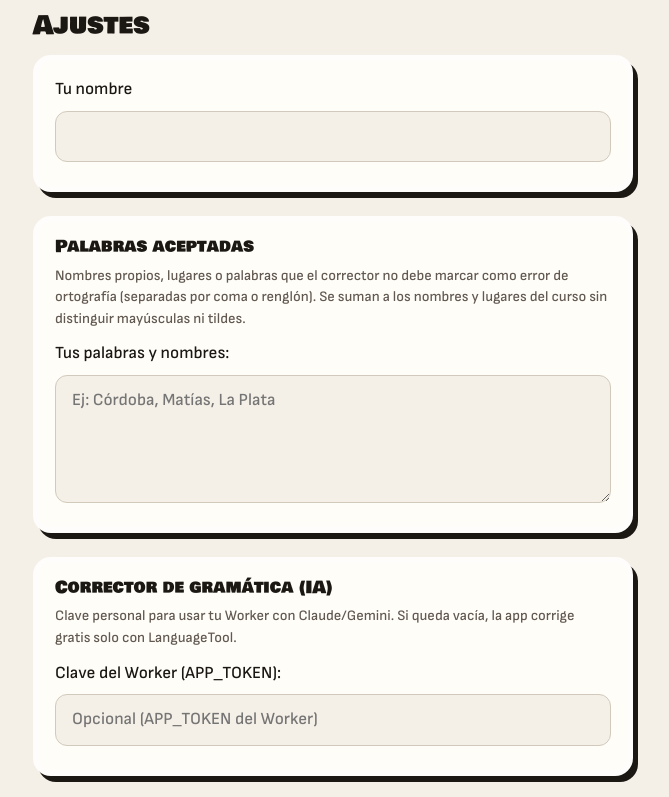
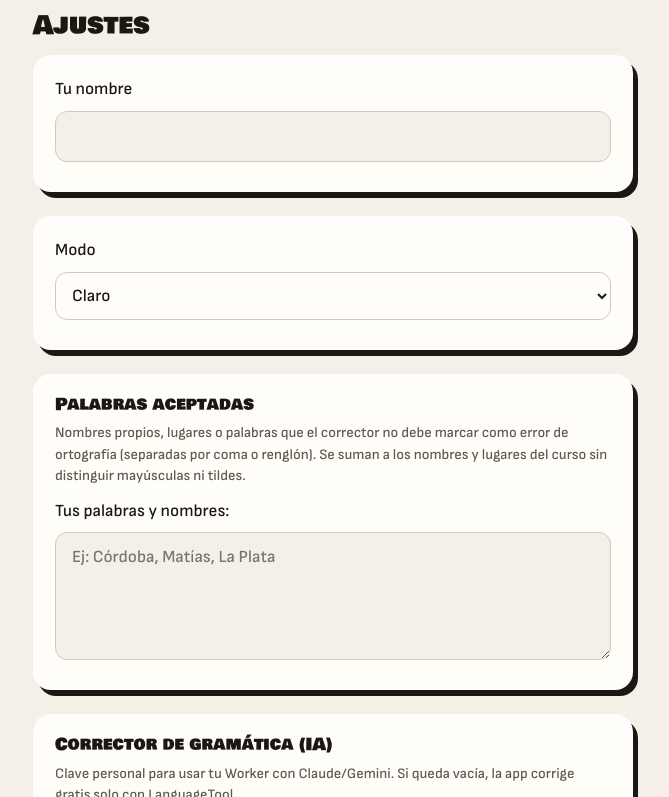
Before and after one commit to matiasbacalhau/Portugues, a website with bundled scripts: page index.html in a window 1280 px wide. Both pictures are taken after a click on the link "Ajustes". Shown: the part 71-868 px from the top of the page, without its empty margins (303-972 px from the left). Built offline with nearby package versions, Linux system fonts and the light colour scheme.

Commit message:
feat: modo claro por defecto con opción Claro/Oscuro en Ajustes, e ícono de Português
Co-Authored-By: Claude Opus 5.5 <noreply@anthropic.com>

```diff
--- a/css/app.css
+++ b/css/app.css
@@ -40,9 +40,8 @@
   color-scheme: light;
 }
 
-/* Noite: la variante oscura (Sticker "vinyl"). Amarillo para lo que actúa, verde para lo que marca, azul para el tema en curso; los bordes de troquel siguen blancos. */
-@media (prefers-color-scheme: dark) {
-  :root {
+/* Noite: la variante oscura (Sticker "vinyl"), se elige en Ajustes. Amarillo para lo que actúa, verde para lo que marca, azul para el tema en curso; los bordes de troquel siguen blancos. */
+:root[data-theme="dark"] {
   --ground: oklch(21% 0.011 81);
   --ground-2: oklch(25.5% 0.013 72);
   --surface: oklch(27% 0.013 72);
@@ -63,7 +62,6 @@
   --focus: #ffdf00;
   --shadow-color: oklch(9% 0.006 81);
   color-scheme: dark;
-  }
 }
 
 * { box-sizing: border-box; }
--- a/index.html
+++ b/index.html
@@ -3,8 +3,7 @@
 <head>
   <meta charset="utf-8">
   <meta name="viewport" content="width=device-width, initial-scale=1, viewport-fit=cover">
-  <meta name="theme-color" content="#f4f0e9" media="(prefers-color-scheme: light)">
-  <meta name="theme-color" content="#1e1b17" media="(prefers-color-scheme: dark)">
+  <meta name="theme-color" content="#f4f0e9">
   <meta name="apple-mobile-web-app-capable" content="yes">
   <meta name="mobile-web-app-capable" content="yes">
   <meta name="apple-mobile-web-app-status-bar-style" content="default">
--- a/js/app.js
+++ b/js/app.js
@@ -15,6 +15,7 @@ import { applyResolved } from './core/inicio.js';
 import { activeTagsFor } from './core/progress.js';
 import { loadContent } from './core/content.js';
 import { seedSrs } from './core/srs.js';
+import { applyTheme } from './ui/dom.js';
 
 const views = { home, ajustes, pruebas, grupo, fin, ficha, mapa, tema, escritura };
 let contentPromise;
@@ -90,6 +91,7 @@ async function processLtQueue() {
 }
 
 await store.init();
+applyTheme((await store.get('settings'))?.theme);
 // Carga inicial de la SRS, una sola vez: el glosario viejo no dejó registro de qué palabras se vieron (spec §5.1).
 try {
   const { lexicon, units } = await content();
--- a/js/ui/ajustes.js
+++ b/js/ui/ajustes.js
@@ -1,4 +1,4 @@
-import { h } from './dom.js';
+import { h, applyTheme } from './dom.js';
 
 // En iOS el menú Compartir es la forma fiable de guardar un archivo; en otros navegadores, descarga directa.
 async function saveFile(name, text) {
@@ -55,6 +55,16 @@ export default async function ajustes(el, { store }) {
   const name = h('input', { id: 'name', type: 'text', value: settings.name ?? '', autocomplete: 'off', autocapitalize: 'words', spellcheck: 'false',
     onchange: async e => store.set('settings', { ...((await store.get('settings')) ?? {}), name: e.target.value.trim() }) });
 
+  const theme = h('select', {
+    id: 'theme',
+    onchange: async e => {
+      applyTheme(e.target.value);
+      await store.set('settings', { ...((await store.get('settings')) ?? {}), theme: e.target.value });
+    },
+  },
+  h('option', { value: 'light', selected: settings.theme !== 'dark' }, 'Claro'),
+  h('option', { value: 'dark', selected: settings.theme === 'dark' }, 'Oscuro'));
+
   const grammarToken = h('input', {
     id: 'grammar-token',
     type: 'password',
@@ -103,6 +113,10 @@ export default async function ajustes(el, { store }) {
       name,
     ),
     h('div', { class: 'card' },
+      h('label', { for: 'theme' }, 'Modo'),
+      theme,
+    ),
+    h('div', { class: 'card' },
       h('h2', {}, 'Palabras aceptadas'),
       h('p', { class: 'muted' }, 'Nombres propios, lugares o palabras que el corrector no debe marcar como error de ortografía (separadas por coma o renglón). Se suman a los nombres y lugares del curso sin distinguir mayúsculas ni tildes.'),
       h('label', { for: 'custom-words' }, 'Tus palabras y nombres:'),
--- a/js/ui/dom.js
+++ b/js/ui/dom.js
@@ -15,3 +15,10 @@ export const isStandalone = () =>
 
 // Texto del contenido con *énfasis* → nodos (texto y <em>).
 export const rich = text => String(text ?? '').split(/\*([^*]+)\*/).map((part, i) => (i % 2 ? h('em', {}, part) : part));
+
+// Modo claro (por defecto) u oscuro, elegido en Ajustes.
+export function applyTheme(theme) {
+  const dark = theme === 'dark';
+  document.documentElement.dataset.theme = dark ? 'dark' : 'light';
+  document.querySelector('meta[name="theme-color"]')?.setAttribute('content', dark ? '#1e1b17' : '#f4f0e9');
+}
```
Also changed, not shown: icons/icon-180.png, icons/icon-192.png, icons/icon-512-maskable.png, icons/icon-512.png. Lines whose indentation alone changed are shown as unchanged.
